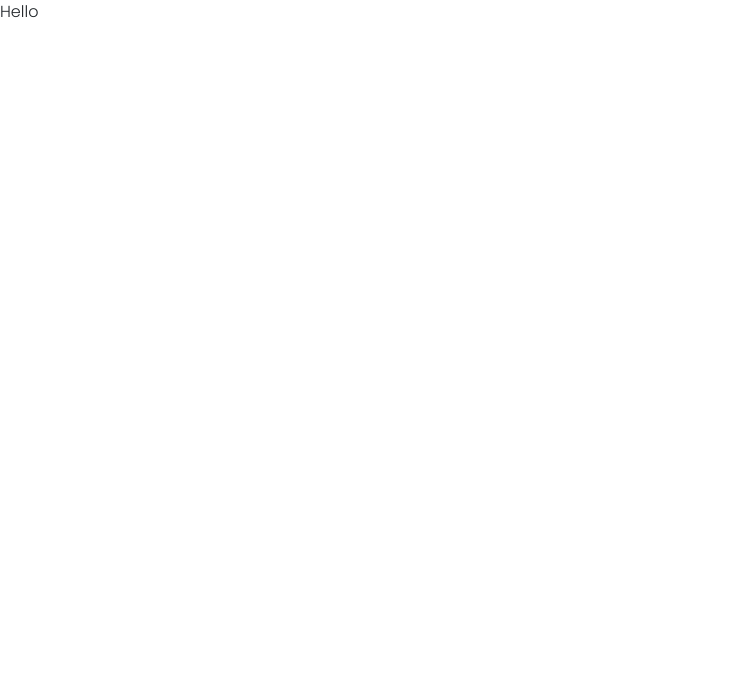
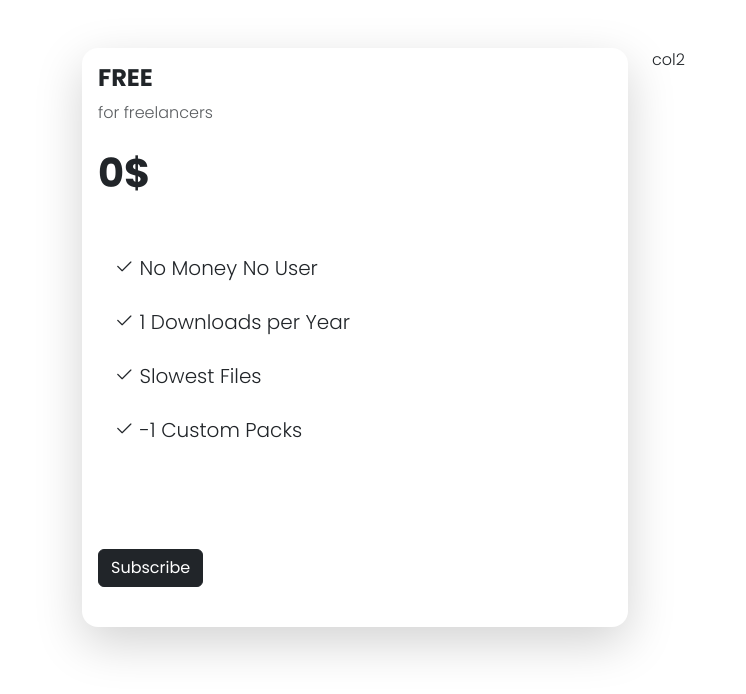
Before and after one commit to patchanonDX/CS100PricingCard, a plain HTML site: page index.html in a window 1280 px wide. Shown: the whole page, without its empty margins (0-746 px from the left). Drawn offline with nearby package versions, Linux system fonts and the light colour scheme.

Commit message:
Create Basic Card (Advanced for me)

```diff
--- a/index.html
+++ b/index.html
@@ -12,15 +12,42 @@
     <link
         href="https://fonts.googleapis.com/css2?family=Poppins:ital,wght@0,100;0,200;0,300;0,400;0,500;0,600;0,700;0,800;0,900;1,100;1,200;1,300;1,400;1,500;1,600;1,700;1,800;1,900&display=swap"
         rel="stylesheet">
-    <link rel = "stylesheet" href = "style.css">
+    <link rel="stylesheet" href="style.css">
     <link rel="stylesheet" href="https://cdn.jsdelivr.net/npm/bootstrap-icons@1.13.1/font/bootstrap-icons.min.css">
 </head>
 
 <body>
+    <div class="container">
+        <div class="row mt-5">
+            <div class="col-md-6">
+                <div class="card rounded-4 shadow-lg border-0">
+                    <div class="card-body">
+                        <div>
+                            <h4 class="fw-bold">FREE</h4>
+                            <p class="text-muted">for freelancers</p>
+                        </div>
+                        <h2 class="fs-1 fw-bold mt-4 mb-5">0$</h2>
+                        <ul class="list-group list-group-flush fs-5 mb-5 vstack gap-2">
+                            <li class="list-group-item border-0"><i class="bi bi-check2"></i> No Money No User</li>
+                            <li class="list-group-item border-0"><i class="bi bi-check2"></i> 1 Downloads per Year
+                            </li>
+                            <li class="list-group-item border-0"><i class="bi bi-check2"></i> Slowest Files</li>
+                            <li class="list-group-item border-0"><i class="bi bi-check2"></i> -1 Custom Packs</li>
+                        </ul>
+                        <div>
+                            <button class="btn btn-dark mt-5 mb-4">Subscribe</button>
+                        </div>
+                    </div>
+                </div>
+            </div>
+            <div class="col-md-6">col2</div>
+        </div>
+    </div>
+
+
     <script src="https://cdn.jsdelivr.net/npm/bootstrap@5.3.8/dist/js/bootstrap.bundle.min.js"
         integrity="sha384-FKyoEForCGlyvwx9Hj09JcYn3nv7wiPVlz7YYwJrWVcXK/BmnVDxM+D2scQbITxI"
         crossorigin="anonymous"></script>
-    Hello
 </body>
 
 </html>
```
